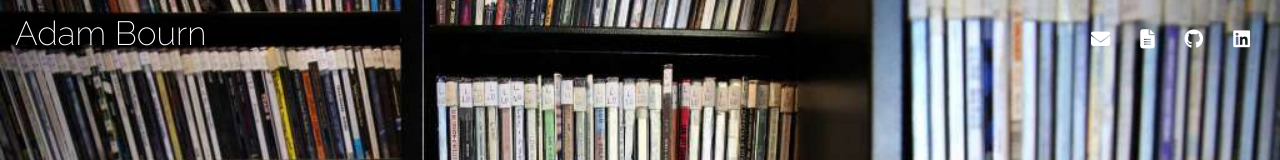
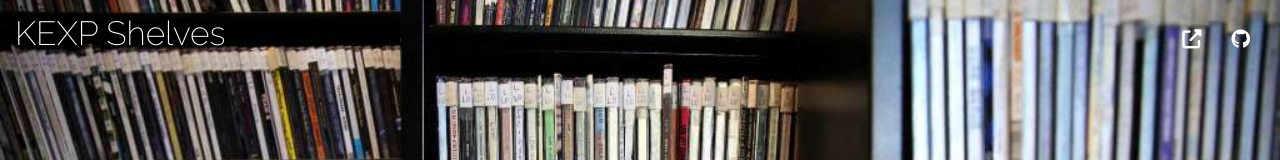
Before and after one commit to KEXPCapstone/demo, a React (Create React App) app: page / in a window 1280 px wide. Shown: the top 160 px of the page. Built offline with nearby package versions, Linux system fonts and the light colour scheme; some icons are missing; a web font is replaced by a local one.

Commit message:
Update header

```diff
--- a/src/App.js
+++ b/src/App.js
@@ -21,12 +21,10 @@ class App extends Component {
         <section id="about">
           <div>
             <header>
-              <h1>Adam Bourn</h1>
+              <h1>KEXP Shelves</h1>
               <nav>
-                <a href="mailto:adam.john.bourn@gmail.com" aria-label="Send me an email!"><i className="fa fa-envelope" aria-hidden="true"></i></a>
-                <a href="https://docs.google.com/document/d/1LWOaOAZtURlvT2Xo24i5QTsVel-bcyxfhTd9Xj-ZaDU/edit?usp=sharing" aria-label="Resume" target="_blank"><i className="fa fa-file-text" aria-hidden="true"></i></a>
-                <a href="https://github.com/abourn" aria-label="Github Profile" target="_blank"><i className="fa fa-github" aria-hidden="true"></i></a>
-                <a href="https://www.linkedin.com/in/abourn/" aria-label="Linkedin Profile" target="_blank"><i className="fa fa-linkedin-square" aria-hidden="true"></i></a>
+                <a href="https://kexpshelves.com" aria-label="KEXP Shelves Website" target="_blank"><i className="fa fa-external-link" aria-hidden="true"></i></a>
+                <a href="https://github.com/KEXPCapstone" aria-label="GitHub repo" target="_blank"><i className="fa fa-github" aria-hidden="true"></i></a>
               </nav>
             </header>
           </div>
```
